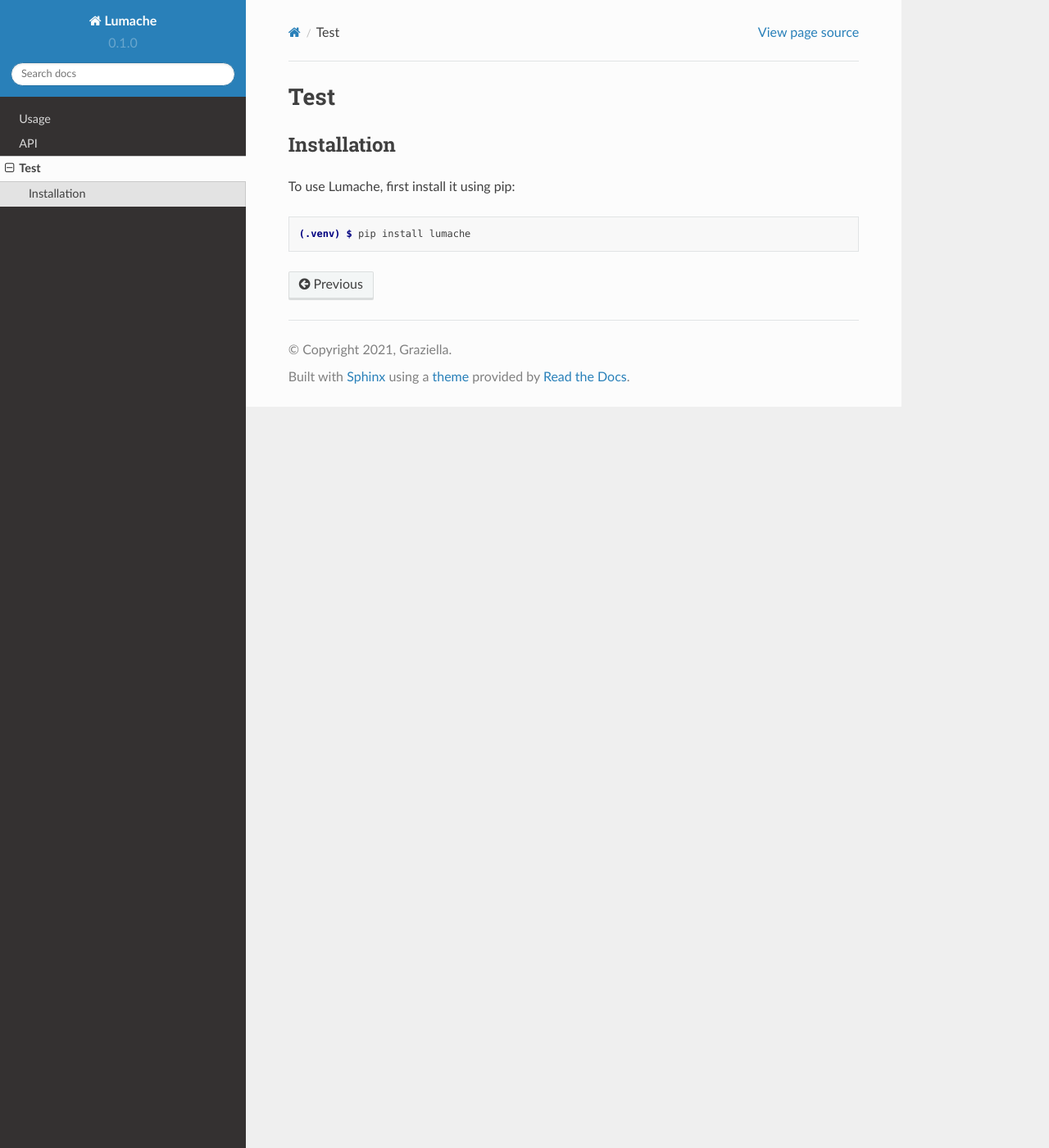
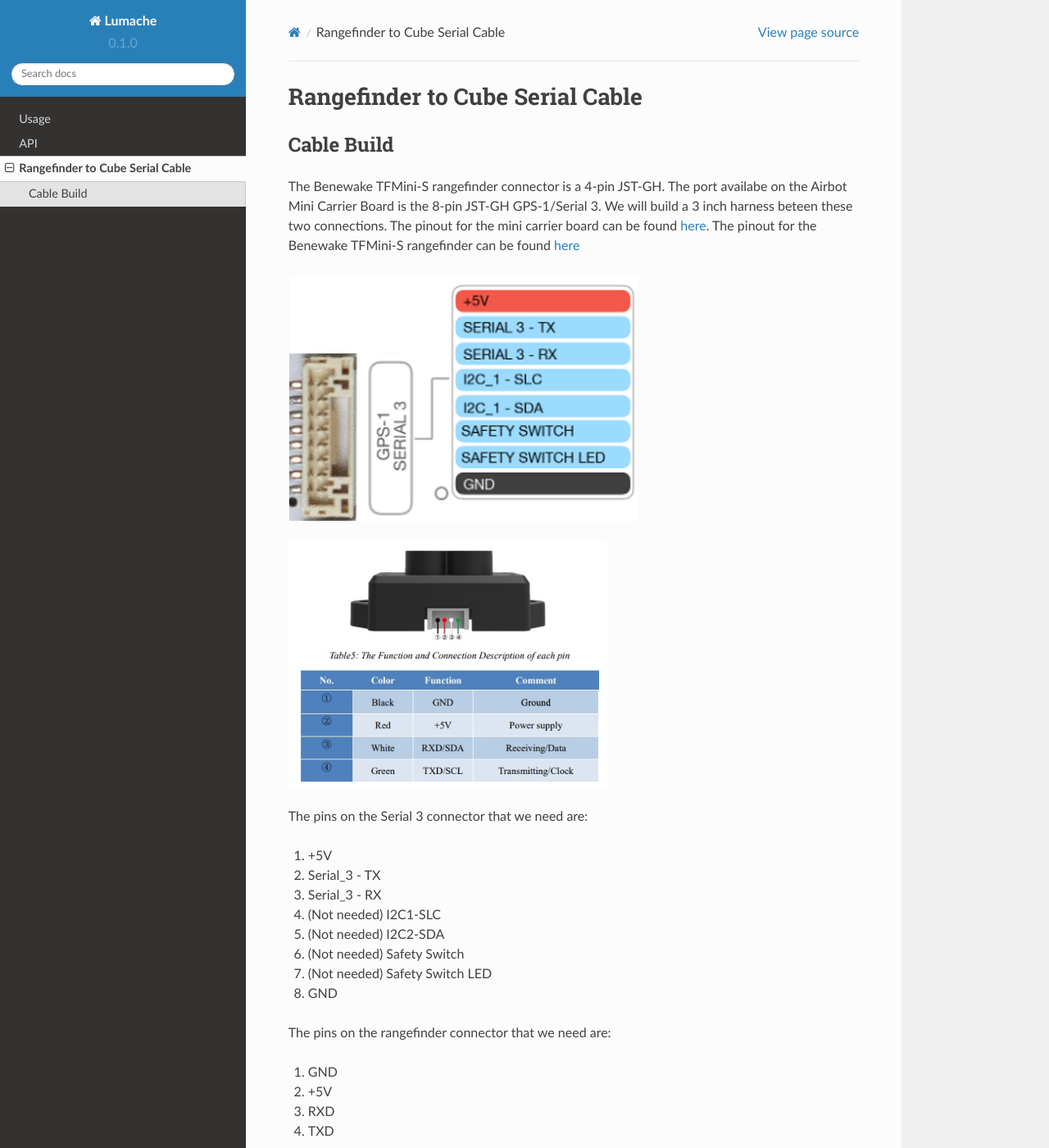
Before and after one commit to mwshafer/rtd-tutorial, a Sphinx documentation site: the page built from docs/source/test.rst, in a window 1280 px wide and 1400 px high. Shown: the whole window at 82% size. Built offline with Sphinx 7.4.7 and the Read the Docs theme 2.0.0, drawn with Linux system fonts in a browser that asks for light colours; some of the changed text lies outside the part shown.

Commit message:
Update test.rst. to include rangefinder to cube cable build

```diff
--- a/docs/source/test.rst
+++ b/docs/source/test.rst
@@ -1,13 +1,48 @@
-Test
+Rangefinder to Cube Serial Cable
 =====
 
-.. _test2:
+.. _cablebuild:
 
-Installation
+Cable Build
 ------------
 
-To use Lumache, first install it using pip:
+The Benewake TFMini-S rangefinder connector is a 4-pin JST-GH. The port availabe on the Airbot Mini Carrier Board is the 8-pin JST-GH GPS-1/Serial 3. We will build a 3 inch harness beteen these two connections. The pinout for the mini carrier board can be found `here <https://docs.cubepilot.org/user-guides/carrier-boards/airbot-mini-carrier-board/airbot-mini-carrier-board-set-user-guide#rc-signal-and-power-selection>`_. The pinout for the Benewake TFMini-S rangefinder can be found `here <https://cdn.sparkfun.com/assets/8/a/f/a/c/16977-TFMini-S_-_Micro_LiDAR_Module-Product_Manual.pdf>`_
 
-.. code-block:: console
+.. image:: serial3_pinout.jpg
+   :height: 300px
+.. image:: tfmini-s_pinout.jpg
+   :height: 300px
 
-   (.venv) $ pip install lumache
+
+The pins on the Serial 3 connector that we need are:
+
+1. +5V
+2. Serial_3 - TX
+3. Serial_3 - RX
+4. (Not needed) I2C1-SLC
+5. (Not needed) I2C2-SDA
+6. (Not needed) Safety Switch
+7. (Not needed) Safety Switch LED
+8. GND
+
+The pins on the rangefinder connector that we need are:
+
+1. GND
+2. +5V
+3. RXD
+4. TXD
+
+We have to connect the RX each connector to the TX on the other. The connections should be:
+
++------------+-------------+
+| Serial 3   | RangeFinder |
+|            |             |
++============+=============+
+| 1. +5V     | 2. +5V      |
++------------+-------------+
+| 2. TX      | 3. RX       |
++------------+-------------+
+| 3. RX      | 4. TX       |
++------------+-------------+
+| 8. GND     | 1. GND      |
++------------+-------------+
```
